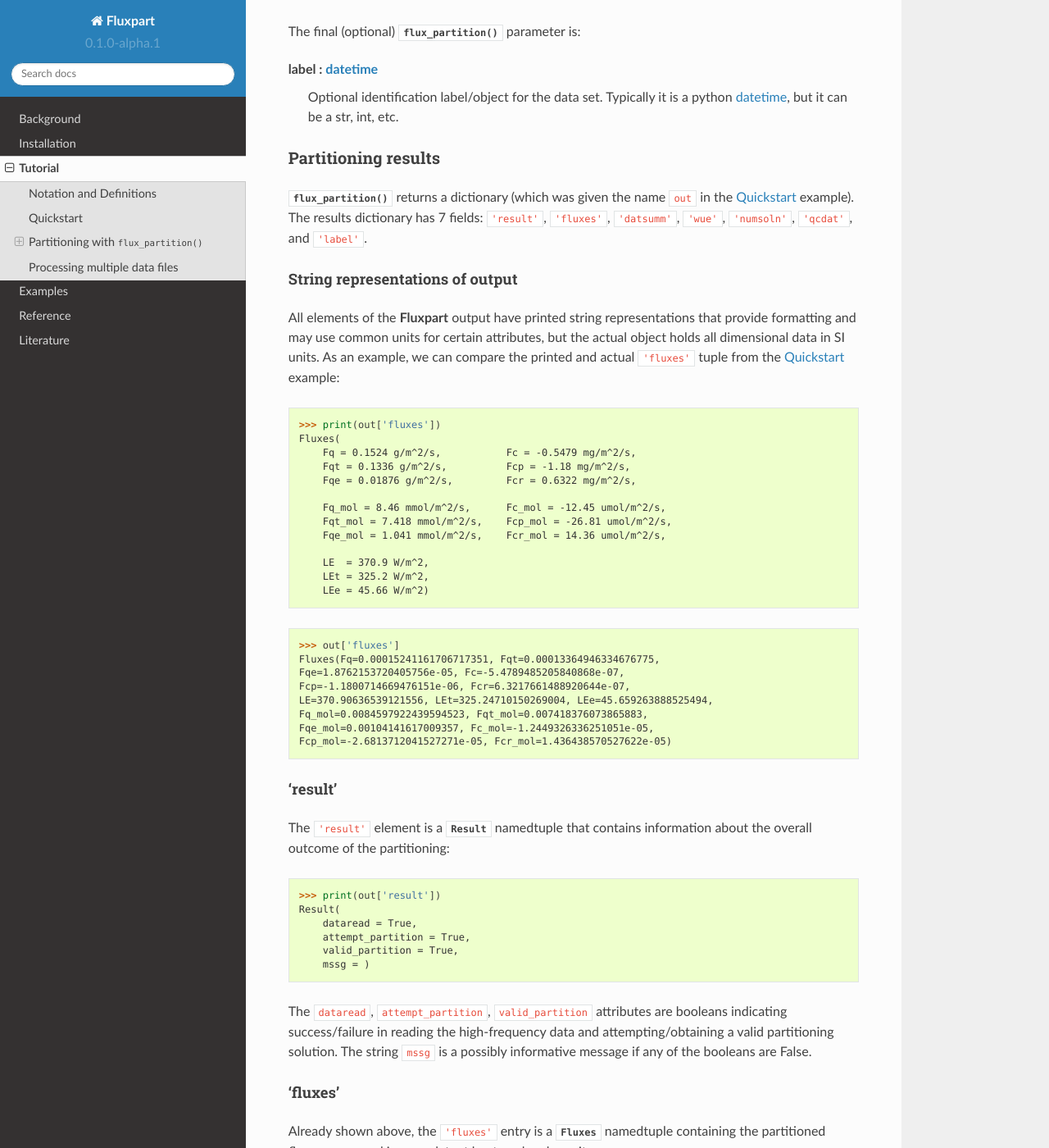
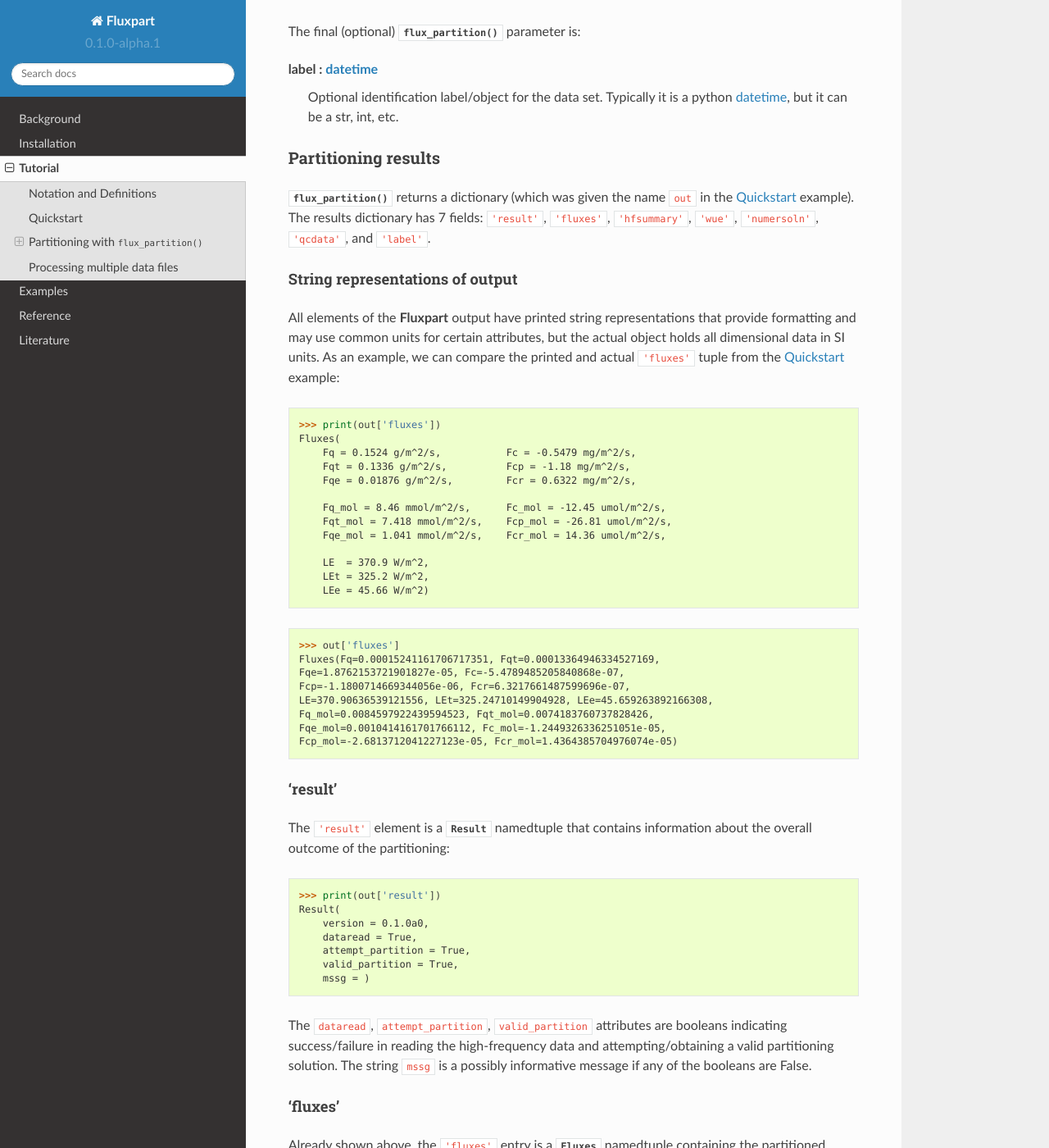
Before and after one commit to usda-ars-ussl/fluxpart, a Sphinx documentation site: the page built from docs/source/tutorial.rst, in a window 1280 px wide and 1400 px high, scrolled down 7982 px. Shown: the whole window at 82% size. Built offline with Sphinx 7.4.7 and the Read the Docs theme 2.0.0, drawn with Linux system fonts in a browser that asks for light colours; some of the changed text lies outside the part shown.

Commit message:
unify naming of results keys

```diff
--- a/docs/source/_tutorial/tutor.py
+++ b/docs/source/_tutorial/tutor.py
@@ -187,10 +187,10 @@ def main():
     quickstart_out('fluxes')
     quickstart_rawout('fluxes')
     quickstart_out('result')
-    quickstart_out('datsumm')
+    quickstart_out('hfsummary')
     quickstart_out('wue')
-    quickstart_out('numsoln')
-    quickstart_out('qcdat')
+    quickstart_out('numersoln')
+    quickstart_out('qcdata')
 
 
 if __name__ == '__main__':
--- a/docs/source/text/quickstart_fluxes_rawout.txt
+++ b/docs/source/text/quickstart_fluxes_rawout.txt
@@ -1,8 +1,8 @@
 >>> out['fluxes']
-Fluxes(Fq=0.00015241161706717351, Fqt=0.00013364946334676775,
-Fqe=1.8762153720405756e-05, Fc=-5.4789485205840868e-07,
-Fcp=-1.1800714669476151e-06, Fcr=6.3217661488920644e-07,
-LE=370.90636539121556, LEt=325.24710150269004, LEe=45.659263888525494,
-Fq_mol=0.0084597922439594523, Fqt_mol=0.007418376073865883,
-Fqe_mol=0.00104141617009357, Fc_mol=-1.2449326336251051e-05,
-Fcp_mol=-2.6813712041527271e-05, Fcr_mol=1.436438570527622e-05)
+Fluxes(Fq=0.00015241161706717351, Fqt=0.00013364946334527169,
+Fqe=1.8762153721901827e-05, Fc=-5.4789485205840868e-07,
+Fcp=-1.1800714669344056e-06, Fcr=6.3217661487599696e-07,
+LE=370.90636539121556, LEt=325.24710149904928, LEe=45.659263892166308,
+Fq_mol=0.0084597922439594523, Fqt_mol=0.0074183760737828426,
+Fqe_mol=0.0010414161701766112, Fc_mol=-1.2449326336251051e-05,
+Fcp_mol=-2.6813712041227123e-05, Fcr_mol=1.4364385704976074e-05)
--- a/docs/source/text/quickstart_datsumm_out.txt
+++ b/docs/source/text/quickstart_hfsummary_out.txt
@@ -1,4 +1,4 @@
->>> print(out['datsumm'])
+>>> print(out['hfsummary'])
 HFSummary(
     T = 28.4 C,
     P = 100.2 kPa,
@@ -10,6 +10,7 @@ HFSummary(
     rho_co2 = 661.3 mg/m^3,
     var_vapor = 0.4225 (g/m^3)^2,
     var_co2 = 6.669 (mg/m^3)^2,
+    corr_q_c = -0.9067,
     cov_w_q = 0.1524 g/m^2/s,
     H = -0.5479 W/m^2,
     cov_w_c = 176.5 mg/m^2/s,
--- a/docs/source/text/quickstart_numsoln_out.txt
+++ b/docs/source/text/quickstart_numersoln_out.txt
@@ -1,4 +1,4 @@
->>> print(out['numsoln'])
+>>> print(out['numersoln'])
 NumerSoln(
     corr_cp_cr = -0.9447,
     var_cp = 20.6 (mg/m^3)^2,
--- a/docs/source/text/quickstart_qcdat_out.txt
+++ b/docs/source/text/quickstart_qcdata_out.txt
@@ -1,4 +1,4 @@
->>> print(out['qcdat'])
+>>> print(out['qcdata'])
 QCData(
     var_q = 0.3442 (g/m^3)^2,
     var_c = 5.962 (mg/m^3)^2,
--- a/docs/source/text/quickstart_result_out.txt
+++ b/docs/source/text/quickstart_result_out.txt
@@ -1,5 +1,6 @@
 >>> print(out['result'])
 Result(
+    version = 0.1.0a0,
     dataread = True,
     attempt_partition = True,
     valid_partition = True,
--- a/docs/source/tutorial.rst
+++ b/docs/source/tutorial.rst
@@ -317,8 +317,8 @@ Partitioning results
 
 :func:`~fluxpart.fluxpart.flux_partition` returns a dictionary (which was given
 the name ``out`` in the Quickstart_ example).  The results dictionary has 7
-fields: ``'result'``, ``'fluxes'``, ``'datsumm'``, ``'wue'``, ``'numsoln'``,
-``'qcdat'``, and ``'label'``.
+fields: ``'result'``, ``'fluxes'``, ``'hfsummary'``, ``'wue'``, ``'numersoln'``,
+``'qcdata'``, and ``'label'``.
 
 String representations of output
 ^^^^^^^^^^^^^^^^^^^^^^^^^^^^^^^^
@@ -355,16 +355,16 @@ the ``'fluxes'`` entry is a :class:`~fluxpart.containers.Fluxes` namedtuple
 containing the partitioned fluxes expressed in mass, latent heat, and molar
 units.
 
-'datsumm'
-^^^^^^^^^
+'hfsummary'
+^^^^^^^^^^^
 
-``'datsumm'`` is a :class:`~fluxpart.containers.HFSummary` namedtuple that
+``'hfsummary'`` is a :class:`~fluxpart.containers.HFSummary` namedtuple that
 contains a summary of the high-frequency data (various averages, variances,
-etc.). ``'datsumm'`` summarizes the data series being used in the partitioning
+etc.). ``'hfsummary'`` summarizes the data series being used in the partitioning
 analysis, which may not be the entire data file if, e.g., the file contains bad
 data.
 
-.. literalinclude:: text/quickstart_datsumm_out.txt
+.. literalinclude:: text/quickstart_hfsummary_out.txt
 
 'wue'
 ^^^^^
@@ -377,28 +377,28 @@ containing a summary of the water use efficiency calculation:
 See :class:`~fluxpart.containers.WUE` for an explanation of the various
 attributes.
 
-'numsoln'
-^^^^^^^^^
+'numersoln'
+^^^^^^^^^^^
 
-``'numsoln'`` is a :class:`~fluxpart.containers.NumerSoln` tuple with
+``'numersoln'`` is a :class:`~fluxpart.containers.NumerSoln` tuple with
 information about the obtained numerical solution:
 
-.. literalinclude:: text/quickstart_numsoln_out.txt
+.. literalinclude:: text/quickstart_numersoln_out.txt
 
 See :class:`~fluxpart.containers.NumerSoln` for an explanation of the
 attributes.
 
-'qcdat'
-^^^^^^^
+'qcdata'
+^^^^^^^^
 
-The ``'qcdat'`` entry is a :class:`~fluxpart.containers.QCData` tuple holding
+The ``'qcdata'`` entry is a :class:`~fluxpart.containers.QCData` tuple holding
 summary information about the eddy covariance data for q and c. Whereas
-``'datsumm'`` contains information about the data in ``fname``, the values in
-``'qcdat'`` are for the q and c series data analyzed in the final partitioning
+``'hfsummary'`` contains information about the data in ``fname``, the values in
+``'qcdata'`` are for the q and c series data analyzed in the final partitioning
 calculation, which may have been filtered to remove low-frequency (large scale)
 components.
 
-.. literalinclude:: text/quickstart_qcdat_out.txt
+.. literalinclude:: text/quickstart_qcdata_out.txt
 
 The attribute ``wave_lvl`` is a 2-tuple of integers indicating the level of
 filtering that was applied to the data. The second number is the maximum
@@ -410,7 +410,7 @@ present).  ``wave_lvl = (11, 14)`` means that the 3 largest scale components
 of the data were removed in the final analysis.
 
 'label'
-^^^^^^^^
+^^^^^^^
 
 The ``'label'`` results entry is simply whatever was passed to
 :func:`~fluxpart.fluxpart.flux_partition` using the **label** parameter.  The
```
Also changed, not shown: other parts of docs/source/text/quickstart_numersoln_out.txt (+2 -2 lines), other parts of docs/source/tutorial.rst (+4 -3 lines), docs/source/images/tutor_05-08June2012_fluxes.png, docs/source/images/tutor_05June2012_fluxes.png, docs/source/images/tutor_quickstart_hfdata.png, 4 other files.
